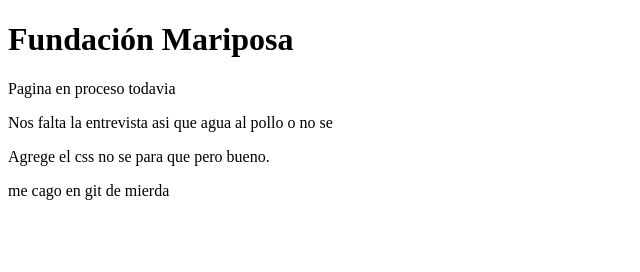
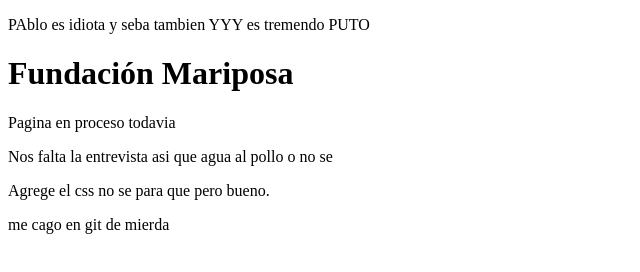
Before and after one commit to FRAcorey/Fundacion-Mariposas, a plain HTML site: page Main/Index.html in a window 1280 px wide. Shown: the whole page, without its empty margins (0-640 px from the left). Drawn offline with Linux system fonts and the light colour scheme.

Commit message:
Lean el Index

```diff
--- a/Main/Index.html
+++ b/Main/Index.html
@@ -6,6 +6,8 @@
     <title>Fundacion Mariposa</title>
 </head>
 <body>
+
+    <p>PAblo es idiota y seba tambien YYY es tremendo PUTO</p>
 
     <div class="container">
         <h1>Fundación Mariposa</h1>
```
